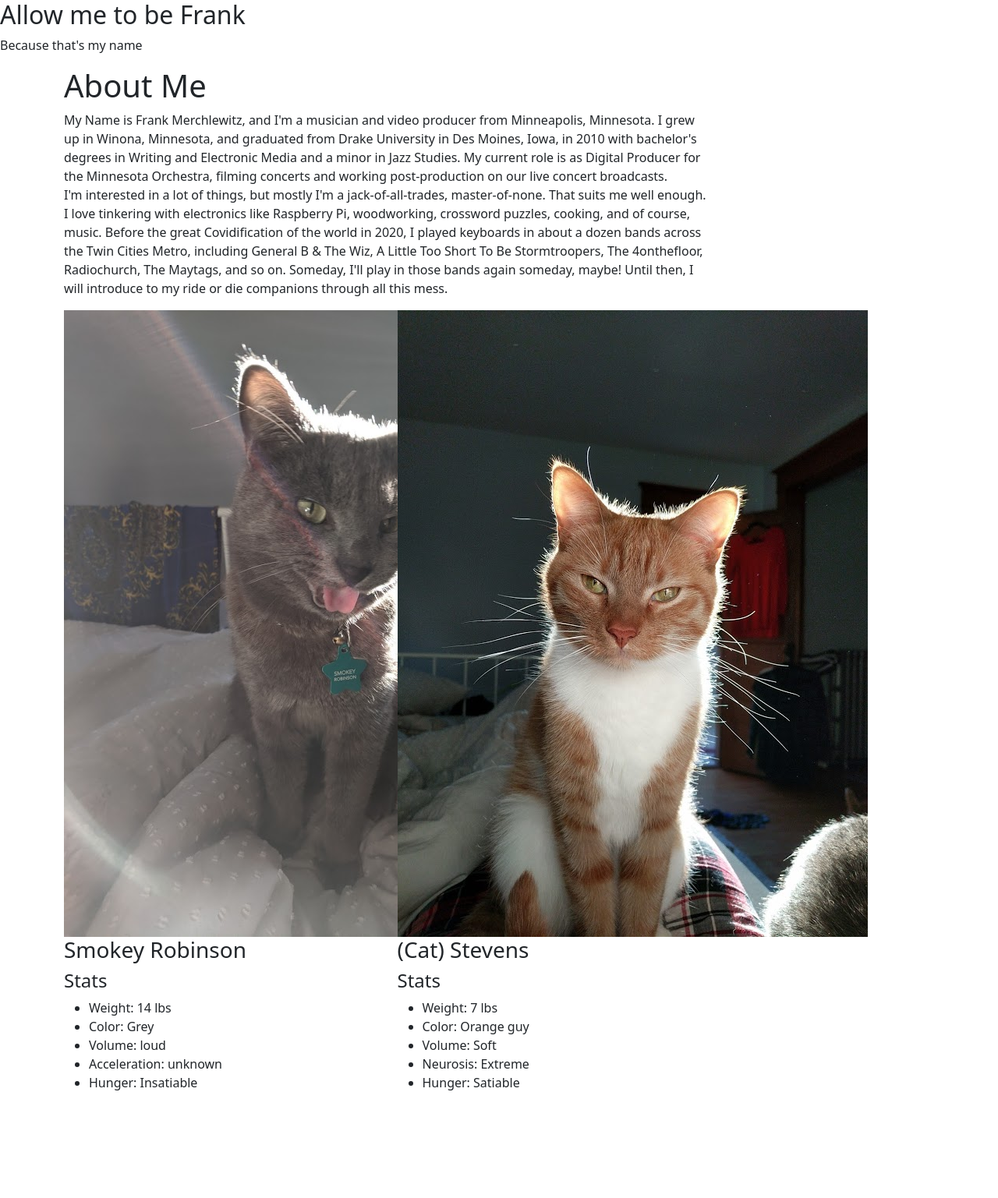
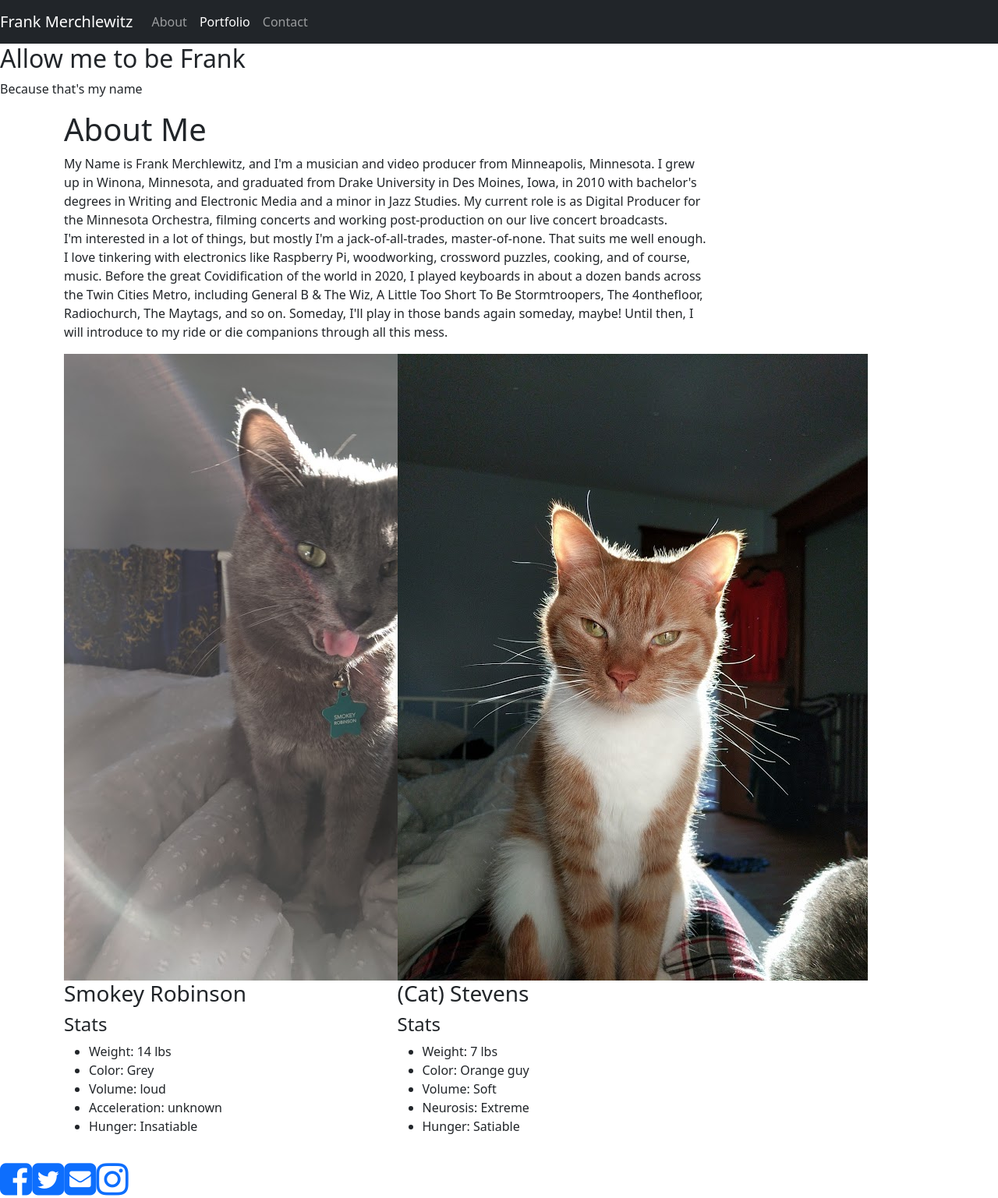
Before and after one commit to frank-merk/react-portfolio, a React (Create React App) app: page /#/portfolio in a window 1280 px wide. Shown: the whole page at 78% size. Before the commit the page ends 1433 px from the top, so only its background shows below. Built offline with nearby package versions, Linux system fonts and the light colour scheme.

Commit message:
got navbar and footer working

```diff
--- a/package.json
+++ b/package.json
@@ -8,7 +8,9 @@
     "@testing-library/react": "^11.1.0",
     "@testing-library/user-event": "^12.1.10",
     "bootstrap": "^5.0.0",
+    "font-awesome": "^4.7.0",
     "react": "^17.0.2",
+    "react-bootstrap-icons": "^1.4.0",
     "react-dom": "^17.0.2",
     "react-router-dom": "^5.2.0",
     "react-scripts": "4.0.3",
--- a/src/App.js
+++ b/src/App.js
@@ -4,15 +4,15 @@ import "./App.css";
 import Home from "./pages/Home";
 import Contact from "./pages/Contact";
 import Portfolio from "./pages/Portfolio";
-// import Nav from "./components/Nav";
-// import Footer from "./components/Footer";
+import Nav from "./components/Nav";
+import Footer from "./components/Footer";
 
 
 function App() {
   return (
     <Router>
       <div>
-      {/* <Nav /> */}
+      <Nav />
       <Switch>
         <Route exact path={["/", "/home"]}>
           <Home />
@@ -24,7 +24,7 @@ function App() {
           <Portfolio />
         </Route>
       </Switch>
-      {/* <Footer /> */}
+      <Footer />
       </div>
   </Router>
   );
--- a/src/components/Footer/index.js
+++ b/src/components/Footer/index.js
@@ -0,0 +1,15 @@
+import React from "react";
+import "./style.css";
+function Footer(){
+    return (
+    <div className="footer">
+      <article className="col-sm-3 social">
+                <a href="https://www.facebook.com/franky.merchlewitz"><i className="fa fa-facebook-square fa-3x socialScale"></i></a>
+                <a href="https://twitter.com/GBandTheWiz"><i className="fa fa-twitter-square fa-3x socialScale"></i></a>
+                <a href="mailto:jlimhb@gmail.com"><i class="fa fa-envelope-square fa-3x socialScale"></i></a>
+                <a href="https://www.instagram.com/frankymoscow/"><i className="fa fa-instagram fa-3x socialScale"></i></a>
+    </article>
+    </div>)
+}
+
+export default Footer;
--- a/src/components/Nav/index.js
+++ b/src/components/Nav/index.js
@@ -0,0 +1,33 @@
+import React from "react";
+import { Link, useLocation } from "react-router-dom";
+
+function Nav() {
+  // We'll go into the Hooks API later, for now, we are just using some code
+  // from the react-router docs (https://reacttraining.com/react-router/web/api/Hooks/uselocation)
+  // This allows the component to check the route any time the user uses a link to navigate.
+  const location = useLocation();
+
+  return (
+    <nav className="navbar navbar-expand-md navbar-dark bg-dark">
+        <a class="navbar-brand" href="#">Frank Merchlewitz</a>
+            <button className="navbar-toggler" type="button" data-toggle="collapse" data-target="#navbarSupportedContent" aria-controls="navbarSupportedContent" aria-expanded="false" aria-label="Toggle navigation">
+                <span className="navbar-toggler-icon"></span>
+            </button>
+        <div className="collapse navbar-collapse" id="navbarSupportedContent">
+            <ul className="navbar-nav mr-auto">
+                <Link to="/" className={location.pathname === "/" ? "nav-link active" : "nav-link"}>
+                    About
+                </Link>
+                <Link to="/portfolio" className={location.pathname === "/portfolio" ? "nav-link active" : "nav-link"}>
+                    Portfolio
+                </Link>
+                <Link to="/contact" className={location.pathname === "/contact" ? "nav-link active" : "nav-link"}>
+                    Contact
+                </Link>
+            </ul>
+        </div>
+    </nav>
+  );
+}
+
+export default Nav;
--- a/src/index.js
+++ b/src/index.js
@@ -3,6 +3,7 @@ import ReactDOM from 'react-dom';
 import './index.css';
 import App from './App';
 import 'bootstrap/dist/css/bootstrap.min.css';
+import 'font-awesome/css/font-awesome.min.css';
 
 
 ReactDOM.render(<App />, document.getElementById("root"));
```
Also changed, not shown: 1 other file (tests, documents, lock files or other folders).
